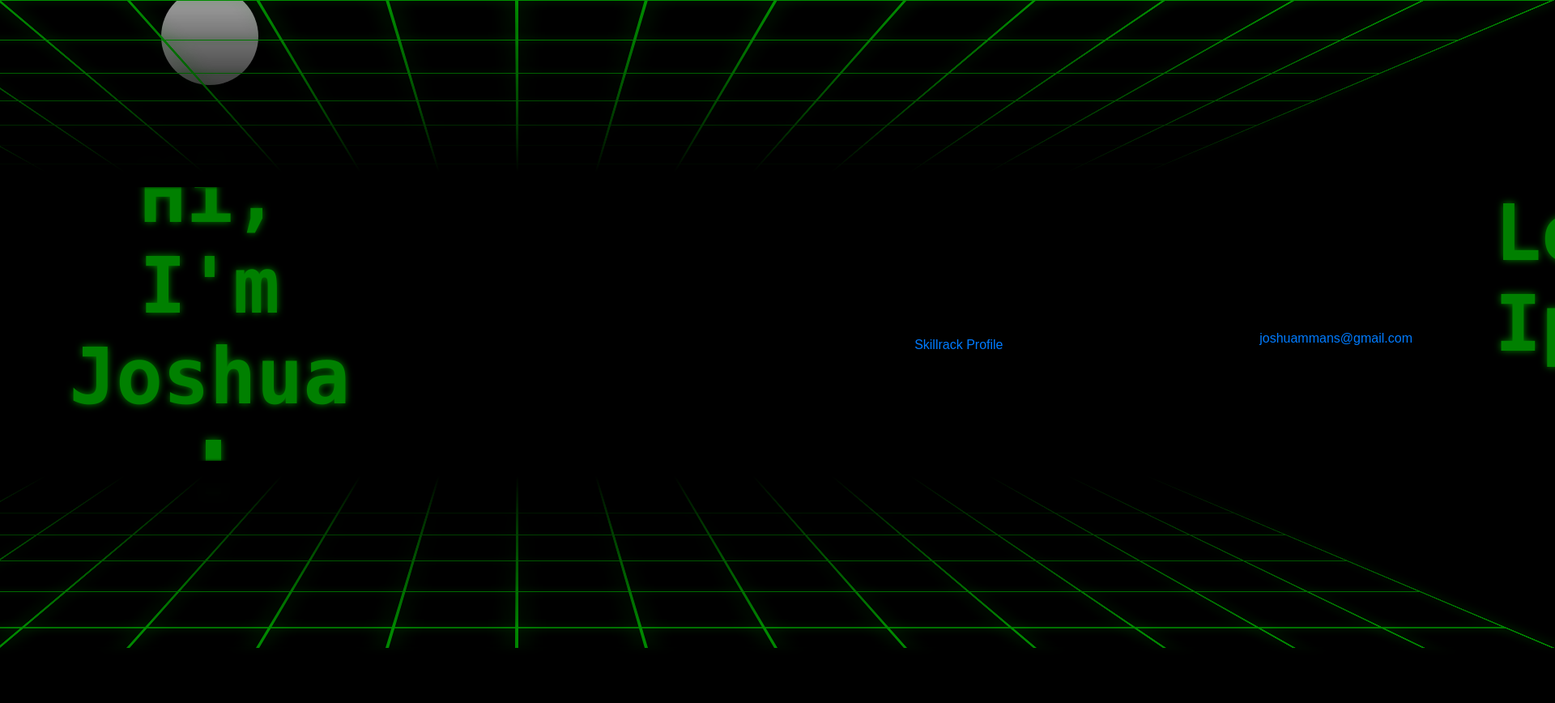
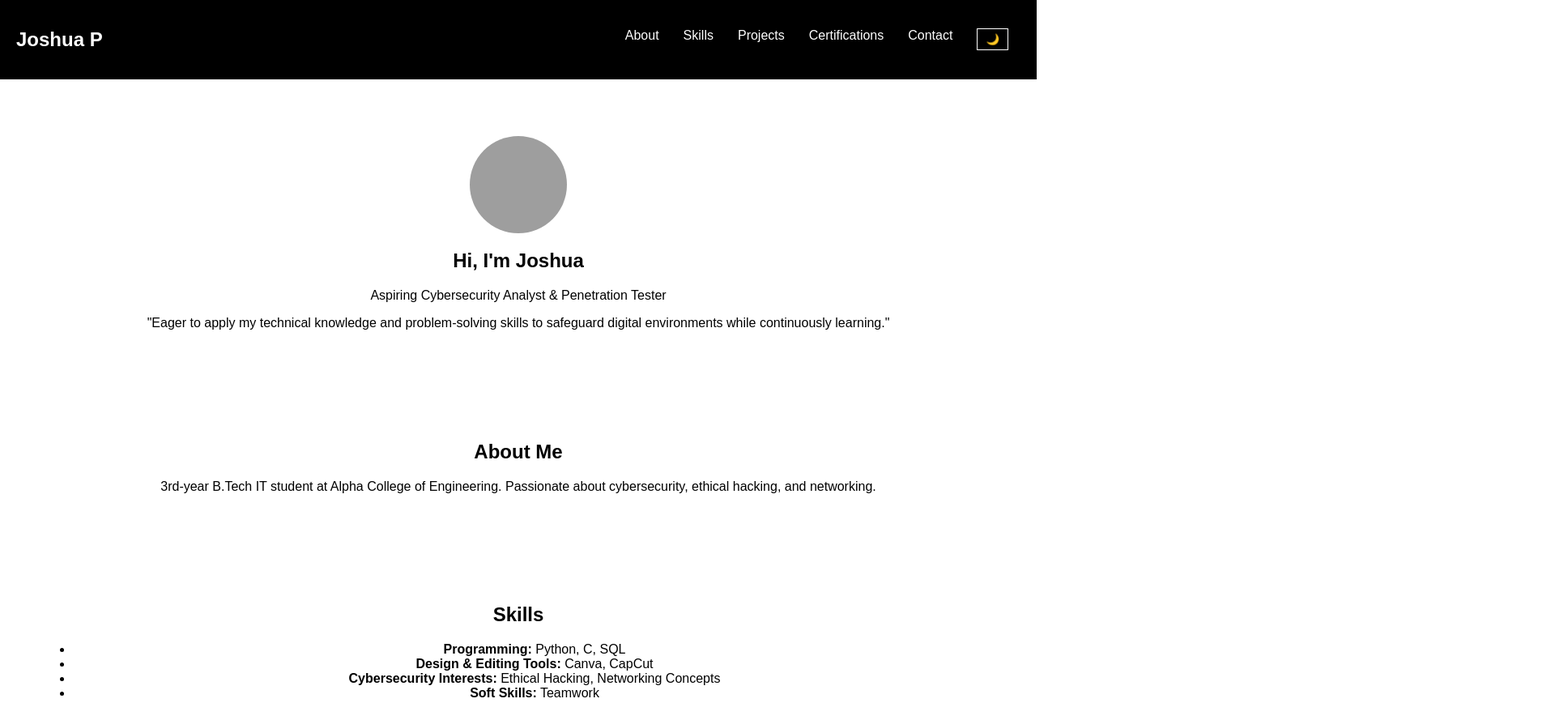
Before and after one commit to Whitedeviloo7/joshua-portfolio, a plain HTML site: page index.html in a window 1280 px wide. Shown: the top 868 px of the page at 81% size, 1920 px wide, since content can reach past the window. Drawn offline with Linux system fonts and the light colour scheme; grey boxes are pictures that could not be loaded; a script that the page names is missing.

Commit message:
style.css

```diff
--- a/style.css
+++ b/style.css
@@ -63,135 +63,8 @@ body {
     margin: 20px auto;
     display: block;
 }
-@import url('https://fonts.googleapis.com/css2?family=Share+Tech+Mono&display=swap');
 
-body {
-	height: 100vh;
-	overflow: hidden;
-	background-color: #000;
-	display: flex;
-	align-items: center;
-	justify-content: center;
-}
 
-h1 {
-	color: green;
-	font-family: 'Share Tech Mono', 'Cascadia Code', Menlo, Monaco, 'Courier New', monospace;
-	font-size: 6rem;
-	filter: drop-shadow(0px 0px 5px currentColor);
-
-	&::after {
-		content: '';
-		display: inline-block;
-		width: .2em;
-		height: .7em;
-		background-color: currentColor;
-		margin-left: .1em;
-		animation: blink 1s linear infinite forwards;
-		vertical-align: baseline;
-	}
-}
-
-.grid-container {
-	--grid: 10rem;
-	width: 100%;
-	height: 100%;
-	position: absolute;
-	top: 0;
-	left: 0;
-	transform-style: preserve-3d;
-	perspective: 100rem;
-	animation: rotate 100s linear infinite forwards;
-
-	.plane {
-		--dir: 1;
-		width: 300%;
-		height: 150%;
-		min-height: 70rem;
-		position: absolute;
-		bottom: 0;
-		transform-style: preserve-3d;
-		transform-origin: bottom center;
-		transform: translateX(-50%) rotateX(85deg);
-
-		&:last-child {
-			--dir: -1;
-			top: 0;
-			transform-origin: top center;
-			transform: translateX(-50%) rotateX(-85deg);
-
-			& > * {
-				&::after {
-					background-image: linear-gradient(to top, rgba(0, 0, 0, 255) var(--grid), rgba(0, 0, 0, 0));
-				}
-			}
-		}
-
-		& > * {
-			transform-style: preserve-3d;
-			height: 100%;
-			width: 100%;
-			position: absolute;
-
-			&::before, &::after {
-				content: '';
-				display: block;
-				position: absolute;
-				width: 100%;
-				height: 100%;
-				top: 0;
-				left: 0;
-			}
-
-			&::before {
-				background-image: repeating-linear-gradient(to left, green, green 4px, transparent 4px, transparent var(--grid)),
-					repeating-linear-gradient(to bottom, green, green 4px, transparent 4px, transparent var(--grid));
-				animation: move 1s linear infinite forwards;
-			}
-
-			&::after {
-				background-image: linear-gradient(to bottom, rgba(0, 0, 0, 255) var(--grid), rgba(0, 0, 0, 0));
-				z-index: 1;
-				transform: translateZ(1px);
-			}
-		}
-
-		.glow {
-			filter: blur(1rem);
-			z-index: 1;
-			mix-blend-mode: plus-lighter;
-		}
-	}
-}
-
-@keyframes move {
-	from {
-		transform: translateY(0px);
-	}
-
-	to {
-		transform: translateY(calc(var(--grid) * var(--dir)));
-	}
-}
-
-@keyframes blink {
-	0% {
-		visibility: visible;
-	}
-
-	50% {
-		visibility: visible;
-	}
-
-	51% {
-		visibility: hidden;
-	}
-
-	100% {
-		visibility: hidden;
-	}
-}
-/* Links */
 a {
     color: #007bff;
     text-decoration: none;
```
